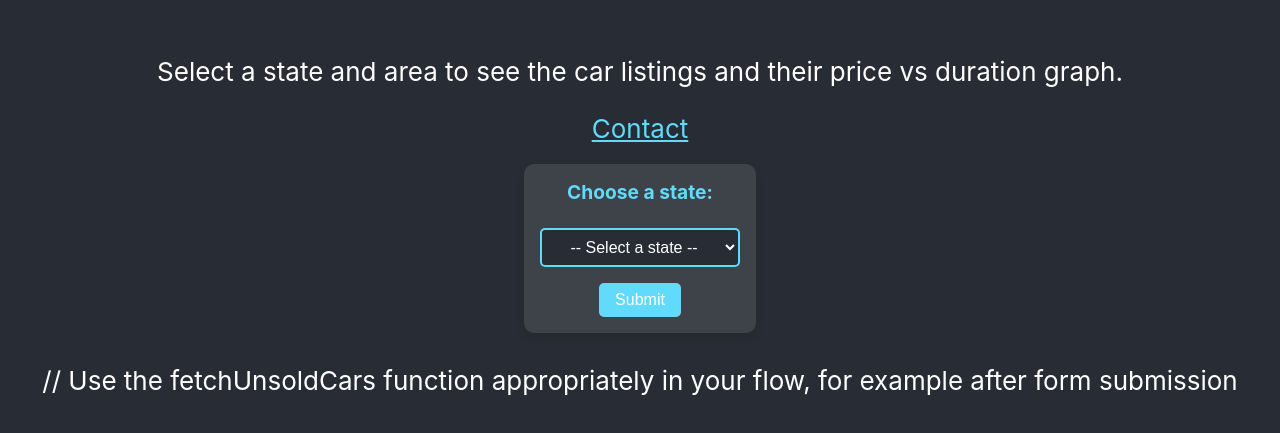
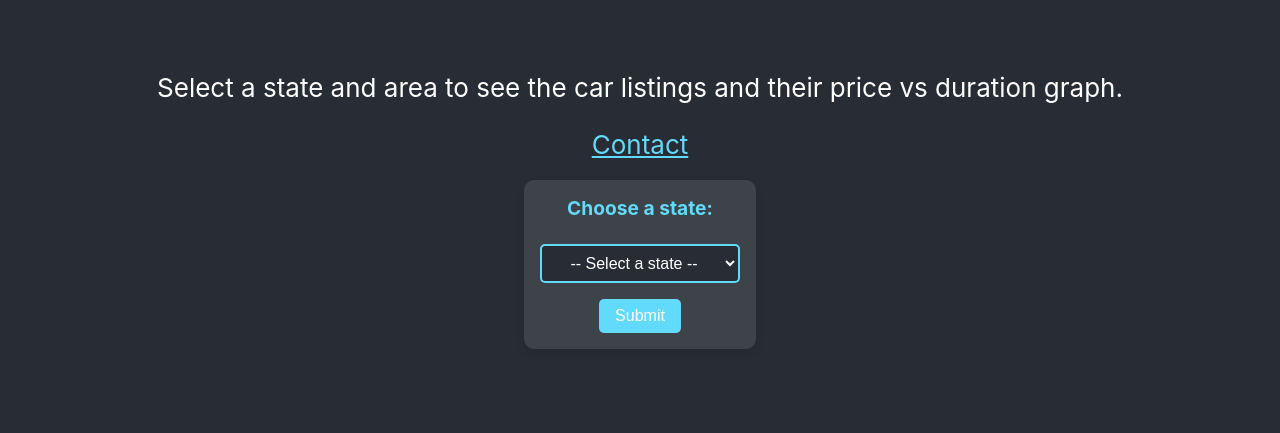
Before and after one commit to mckinlde/wheelswatcher, a React (Create React App) app in the folder wheelswatcher/: page / in a window 1280 px wide. Shown: the part 187-620 px from the top of the page. Built offline with nearby package versions, Linux system fonts and the light colour scheme.

Commit message:
don't forget to install font awesome

```diff
--- a/wheelswatcher/src/App.js
+++ b/wheelswatcher/src/App.js
@@ -5,6 +5,9 @@ import carData from './makemodel.json'; // Assuming JSON is stored locally
 import axios from 'axios'; // query the backend
 import { PriceDurationGraph, OdometerTimeGraph, PriceOdometerGraph } from './2dGraphs';
 import PriceOdometerTime3DGraph from './PriceOdometerTime3DGraph';
+import { FontAwesomeIcon } from '@fortawesome/react-fontawesome';
+import { faLink } from '@fortawesome/free-solid-svg-icons';
+
 
 
 // Example data structure of states and areas
@@ -250,8 +253,7 @@ function App() {
         )}
 
 
-// Use the fetchUnsoldCars function appropriately in your flow, for example after form submission
-
+        {/* Use the fetchUnsoldCars function appropriately in your flow, for example after form submission */}
         {unsoldCars.length > 0 && (
           <div className="table-container">
             <h2>Cars Available in WA</h2>
@@ -274,7 +276,7 @@ function App() {
                     <td>{car.title}</td>
                     <td>
                       <a href={car.url} target="_blank" rel="noopener noreferrer">
-                        <i className="fas fa-link"></i>  {/* Font Awesome or custom icon */}
+                        <FontAwesomeIcon icon={faLink} />  {/* Font Awesome icon */}
                       </a>
                     </td>
                   </tr>
```
